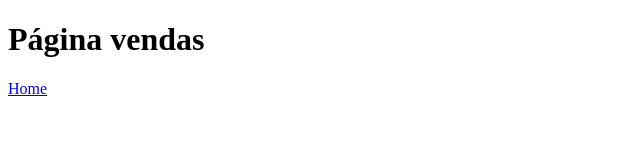
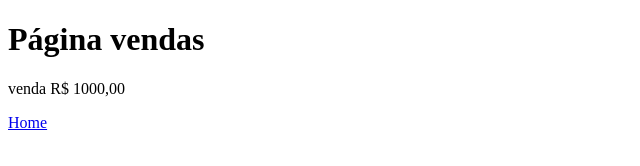
Before and after one commit to Gustavo-Rodriguess/aulagithub, a plain HTML site: page vendas.html in a window 1280 px wide. Shown: the whole page, without its empty margins (0-640 px from the left). Drawn offline with Linux system fonts and the light colour scheme.

Commit message:
acrescentado valor das vendas

```diff
--- a/vendas.html
+++ b/vendas.html
@@ -6,7 +6,9 @@
     <title>Document</title>
 </head>
 <body>
+
     <H1>Página vendas</H1>
+    <p>venda R$ 1000,00</p>
     <a href="index.html">Home</a>
 
 </body>
```
